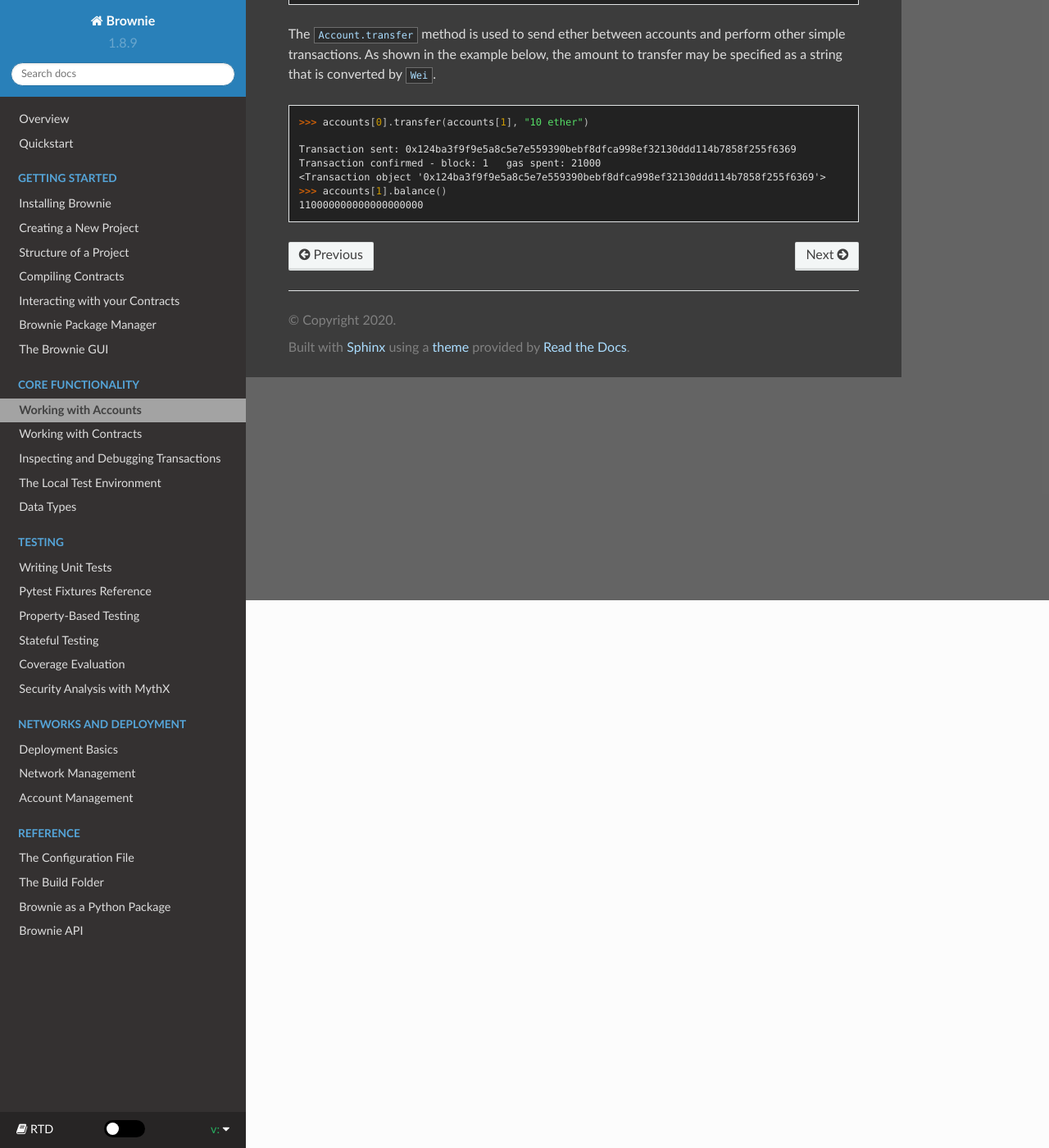
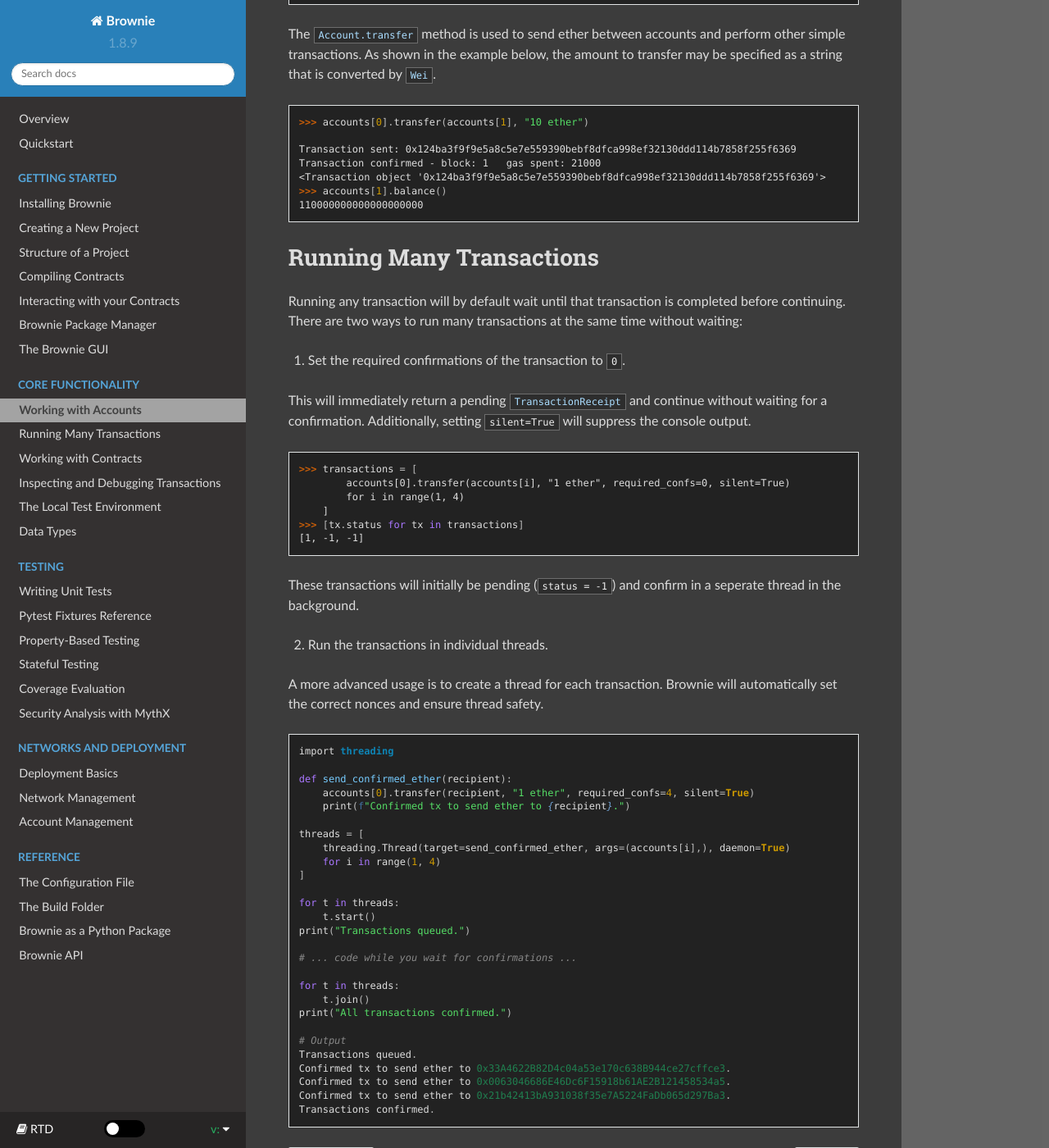
Before and after one commit to eth-brownie/brownie, a Sphinx documentation site: the page built from docs/core-accounts.rst, in a window 1280 px wide and 1400 px high, scrolled down 668 px. Shown: the whole window at 82% size. Built offline with Sphinx 7.4.7 and the Read the Docs theme 2.0.0, drawn with Linux system fonts in a browser that asks for light colours.

Commit message:
docs: Docs for required confirmations

```diff
--- a/docs/core-accounts.rst
+++ b/docs/core-accounts.rst
@@ -40,3 +40,58 @@
     <Transaction object '0x124ba3f9f9e5a8c5e7e559390bebf8dfca998ef32130ddd114b7858f255f6369'>
     >>> accounts[1].balance()
     110000000000000000000
+
+=========================
+Running Many Transactions
+=========================
+
+Running any transaction will by default wait until that transaction is completed before continuing. There are two ways to run many transactions at the same time without waiting:
+
+1. Set the required confirmations of the transaction to ``0``.
+
+This will immediately return a pending :func:`TransactionReceipt <brownie.network.transaction.TransactionReceipt>` and continue without waiting for a confirmation. Additionally, setting ``silent=True`` will suppress the console output.
+
+.. code-block:: python
+
+    >>> transactions = [
+            accounts[0].transfer(accounts[i], "1 ether", required_confs=0, silent=True)
+            for i in range(1, 4)
+        ]
+    >>> [tx.status for tx in transactions]
+    [1, -1, -1]
+
+These transactions will initially be pending (``status = -1``) and confirm in a seperate thread in the background.
+
+2. Run the transactions in individual threads.
+
+A more advanced usage is to create a thread for each transaction. Brownie will automatically set the correct nonces and ensure thread safety.
+
+.. code-block:: python
+
+    import threading
+
+    def send_confirmed_ether(recipient):
+        accounts[0].transfer(recipient, "1 ether", required_confs=4, silent=True)
+        print(f"Confirmed tx to send ether to {recipient}.")
+
+    threads = [
+        threading.Thread(target=send_confirmed_ether, args=(accounts[i],), daemon=True)
+        for i in range(1, 4)
+    ]
+
+    for t in threads:
+        t.start()
+    print("Transactions queued.")
+
+    # ... code while you wait for confirmations ...
+
+    for t in threads:
+        t.join()
+    print("All transactions confirmed.")
+
+    # Output
+    Transactions queued.
+    Confirmed tx to send ether to 0x33A4622B82D4c04a53e170c638B944ce27cffce3.
+    Confirmed tx to send ether to 0x0063046686E46Dc6F15918b61AE2B121458534a5.
+    Confirmed tx to send ether to 0x21b42413bA931038f35e7A5224FaDb065d297Ba3.
+    Transactions confirmed.
--- a/docs/core-contracts.rst
+++ b/docs/core-contracts.rst
@@ -143,7 +143,8 @@
     * ``gas_limit``: The amount of gas provided for transaction execution, in wei. If not given, the gas limit is determined using :meth:`web3.eth.estimateGas <web3.eth.Eth.estimateGas>`.
     * ``gas_price``: The gas price for the transaction, in wei. If not given, the gas price is set according to :attr:`web3.eth.gasPrice <web3.eth.Eth.gasPrice>`.
     * ``amount``: The amount of Ether to include with the transaction, in wei.
-    * ``nonce``: The nonce for the transaction. If not given, the nonce is set according to :meth:`web3.eth.getTransactionCount <web3.eth.Eth.getTransactionCount>`.
+    * ``nonce``: The nonce for the transaction. If not given, the nonce is set according to :meth:`web3.eth.getTransactionCount <web3.eth.Eth.getTransactionCount>` while taking pending transactions from the sender into account.
+    * ``required_confs``: The required :attr:`confirmations<TransactionReceipt.confirmations>` before the :func:`TransactionReceipt <brownie.network.transaction.TransactionReceipt>` is processed. If none is given, defaults to 1 confirmation.  If 0 is given, will immediately return a pending :func:`TransactionReceipt <brownie.network.transaction.TransactionReceipt>`, while waiting for a confirmation in a separate thread.
 
 All currency integer values can also be given as strings that will be converted by :func:`Wei <brownie.convert.datatypes.Wei>`.
 
```
Also changed, not shown: docs/api-network.rst (+6 -4 lines).
